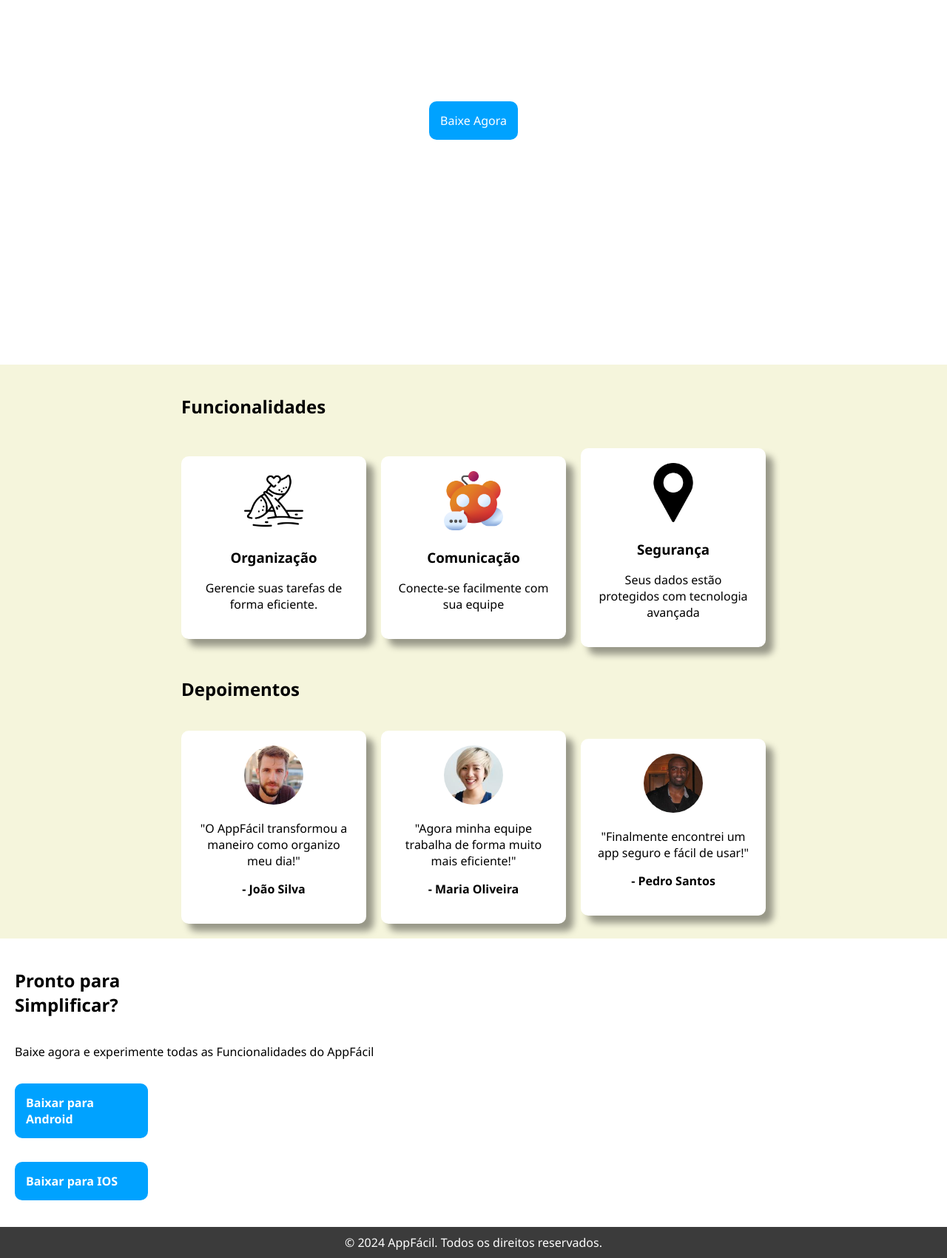
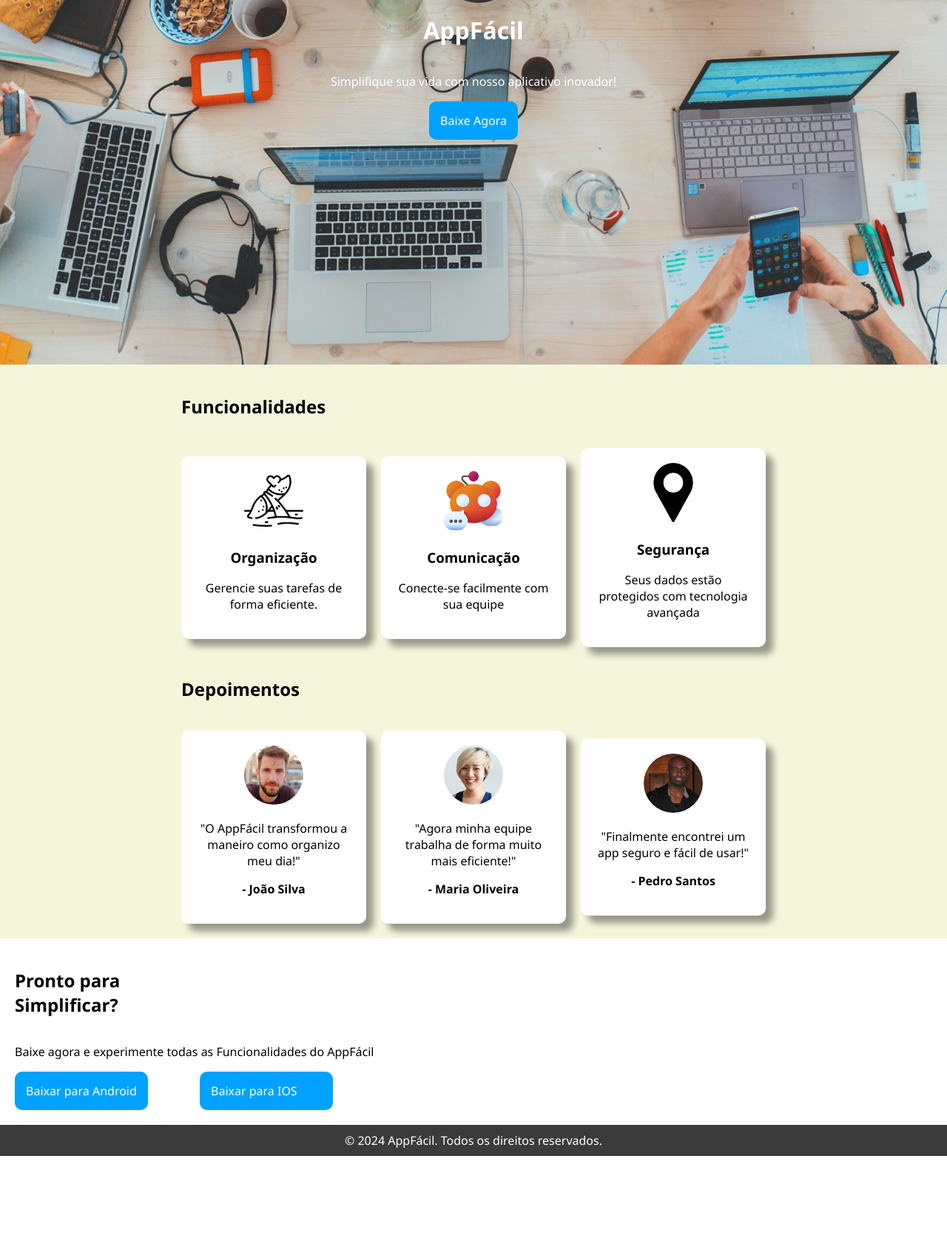
Before and after one commit to Sarraff01/parallax-layout, a plain HTML site: page index.html in a window 1280 px wide. Shown: the part 307-2008 px from the top of the page at 74% size. After the commit the page ends 1870 px from the top, so only its background shows below. Drawn offline with Linux system fonts and the light colour scheme.

Commit message:
Add files via upload

```diff
--- a/index.html
+++ b/index.html
@@ -11,7 +11,7 @@
     <div class="parallax">
         <h1 class="titulo">AppFácil</h1>
         <p class="subtitulo1">Simplifique sua vida com nosso aplicativo inovador!</p>
-        <p class="botao">Baixe Agora</p>
+        <a href="" class="botao">Baixe Agora</a>
      </div>
 </div>
 
@@ -52,8 +52,9 @@
     <div class="parte-3">
         <h2>Pronto para Simplificar?</h2>
         <p>Baixe agora e experimente todas as Funcionalidades do AppFácil</p>
-        <p class="botao"><strong>Baixar para Android</strong></p>
-        <p class="botao"><strong>Baixar para IOS</strong></p>
+       <a class="botao" href="">Baixar para Android</a>
+       <a class="botao" href="">Baixar para IOS</a>
+
     </div>
     <div class="rodape"> &copy; 2024 AppFácil. Todos os direitos reservados.</div>
 </body>
--- a/style.css
+++ b/style.css
@@ -13,7 +13,7 @@
     color: white;
 }
 .parallax{
-    background-image: url("/parallax-app-facil/img/capa.jpg");
+    background-image: url("/img/capa.jpg");
     min-height: 100vh;
     background-repeat: no-repeat;
     background-attachment: fixed;
@@ -31,6 +31,7 @@
     padding: 15px;
     border-radius: 10px;
     color: white;
+    text-decoration: none;
 
 }
 .parte-2{
```
